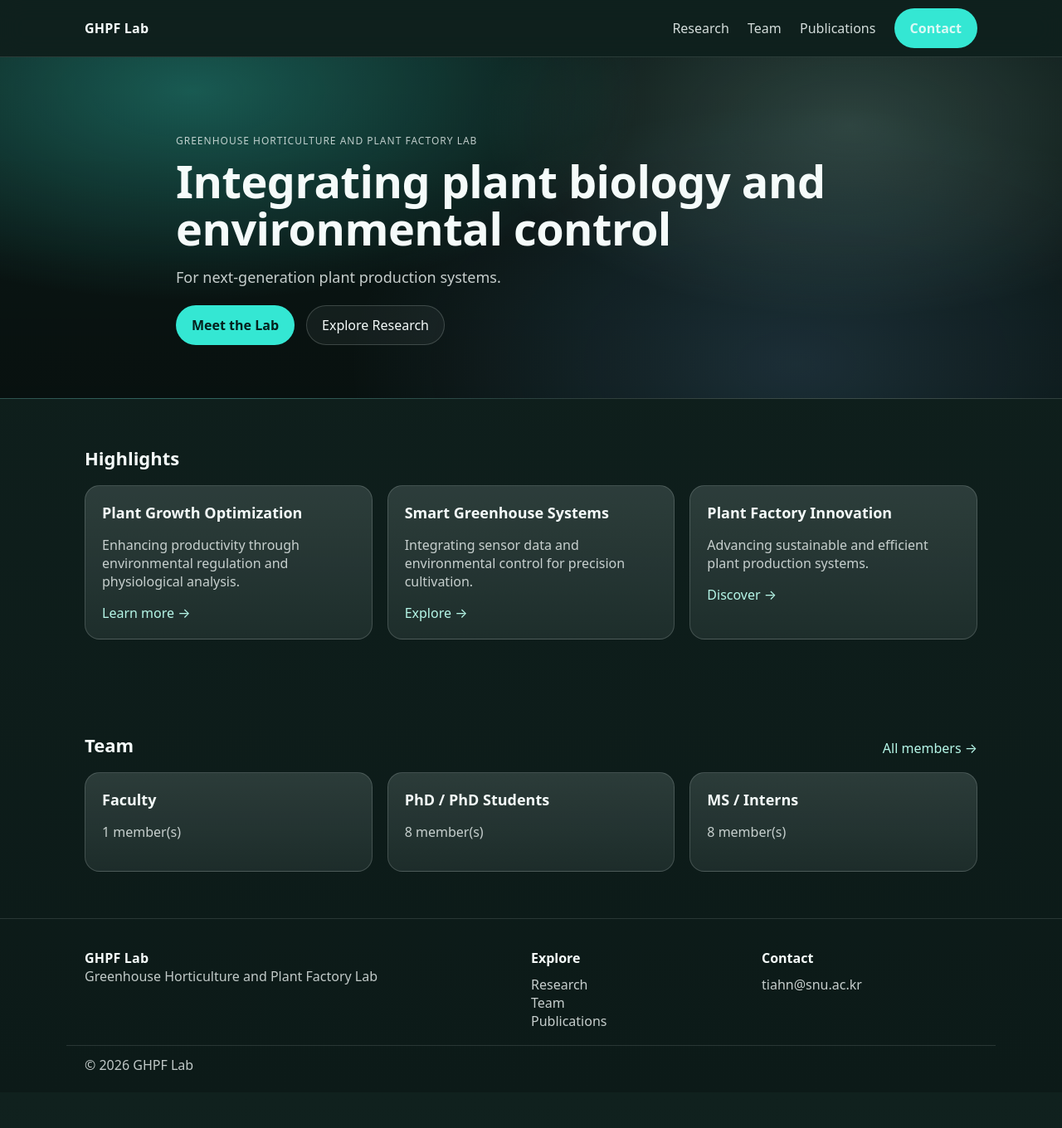
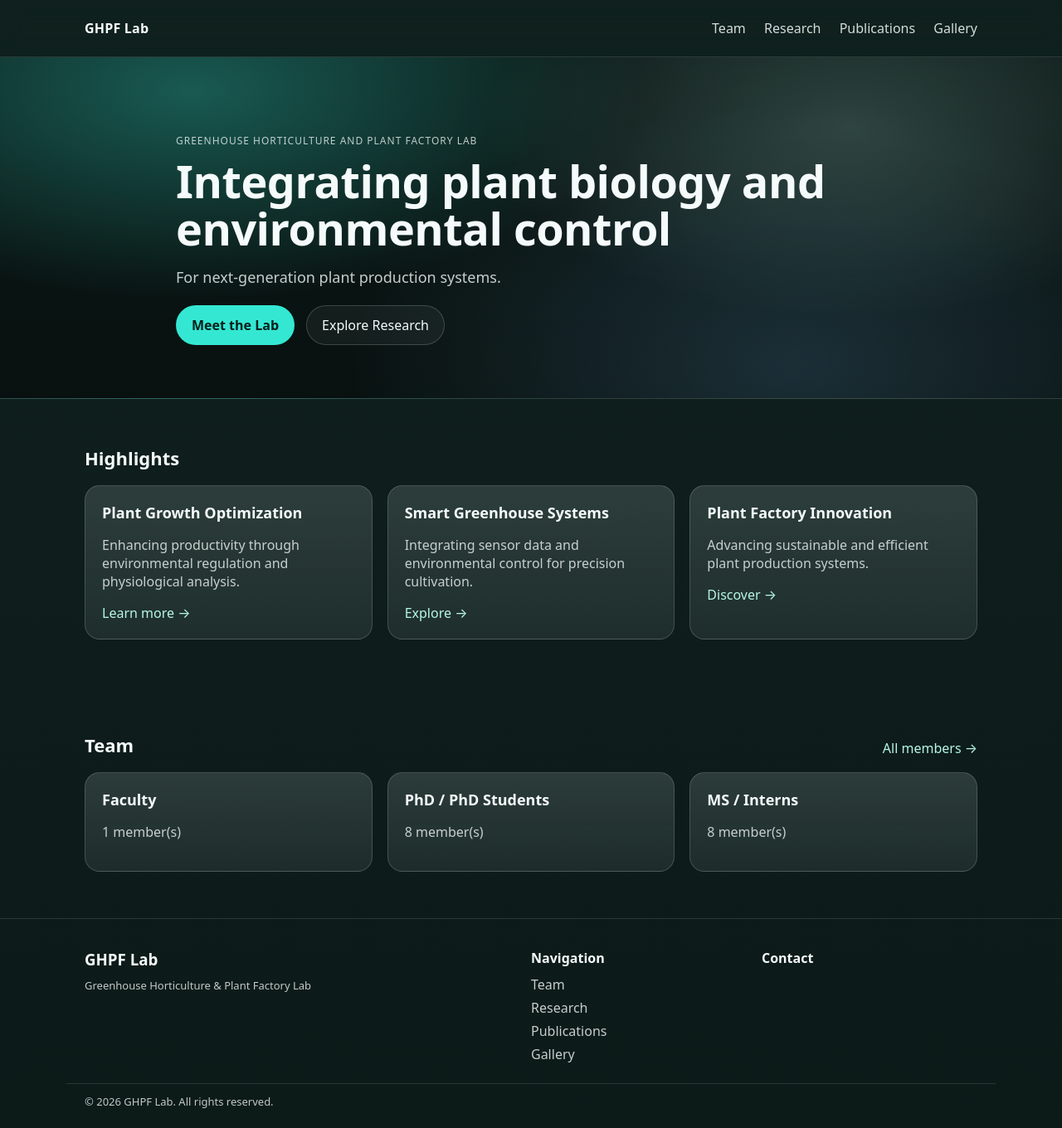
Before and after one commit to evergreendasol/Trial-2-lab-web, a Jekyll site: the page built from index.md, in a window 1280 px wide and 1360 px high. Shown: the whole window at 83% size. Built offline with Jekyll 4.4.1, drawn with Linux system fonts in a browser that asks for light colours.

Commit message:
Set nav order: Team, Research, Publications, Gallery

```diff
--- a/_layouts/default.html
+++ b/_layouts/default.html
@@ -1,16 +1,67 @@
-<!doctype html>
+<!DOCTYPE html>
 <html lang="en">
 <head>
-  <meta charset="utf-8" />
-  <meta name="viewport" content="width=device-width, initial-scale=1" />
+  <meta charset="UTF-8">
   <title>{{ page.title }} | {{ site.title }}</title>
+  <meta name="viewport" content="width=device-width, initial-scale=1.0">
+
   <link rel="stylesheet" href="{{ '/assets/css/site.css' | relative_url }}">
 </head>
 <body>
-  {% include nav.html %}
+
+  <!-- NAVIGATION -->
+  <nav class="nav">
+    <div class="container nav__inner">
+      <a class="brand" href="{{ '/' | relative_url }}">
+        {{ site.title }}
+      </a>
+
+      <div class="nav__links">
+        <a href="{{ '/team' | relative_url }}">Team</a>
+        <a href="{{ '/research' | relative_url }}">Research</a>
+        <a href="{{ '/publications' | relative_url }}">Publications</a>
+        <a href="{{ '/gallery' | relative_url }}">Gallery</a>
+      </div>
+    </div>
+  </nav>
+
+  <!-- PAGE CONTENT -->
   <main>
     {{ content }}
   </main>
-  {% include footer.html %}
+
+  <!-- FOOTER -->
+  <footer class="footer">
+    <div class="container footer__grid">
+      <div>
+        <h3>{{ site.title }}</h3>
+        <p class="small muted">
+          Greenhouse Horticulture & Plant Factory Lab
+        </p>
+      </div>
+
+      <div>
+        <h4>Navigation</h4>
+        <ul>
+          <li><a href="{{ '/team' | relative_url }}">Team</a></li>
+          <li><a href="{{ '/research' | relative_url }}">Research</a></li>
+          <li><a href="{{ '/publications' | relative_url }}">Publications</a></li>
+          <li><a href="{{ '/gallery' | relative_url }}">Gallery</a></li>
+        </ul>
+      </div>
+
+      <div>
+        <h4>Contact</h4>
+        <p class="small muted">
+          {{ site.email }}
+        </p>
+      </div>
+    </div>
+
+    <div class="container footer__bottom small muted">
+      © {{ site.time | date: "%Y" }} {{ site.title }}. All rights reserved.
+    </div>
+  </footer>
+
 </body>
 </html>
```
